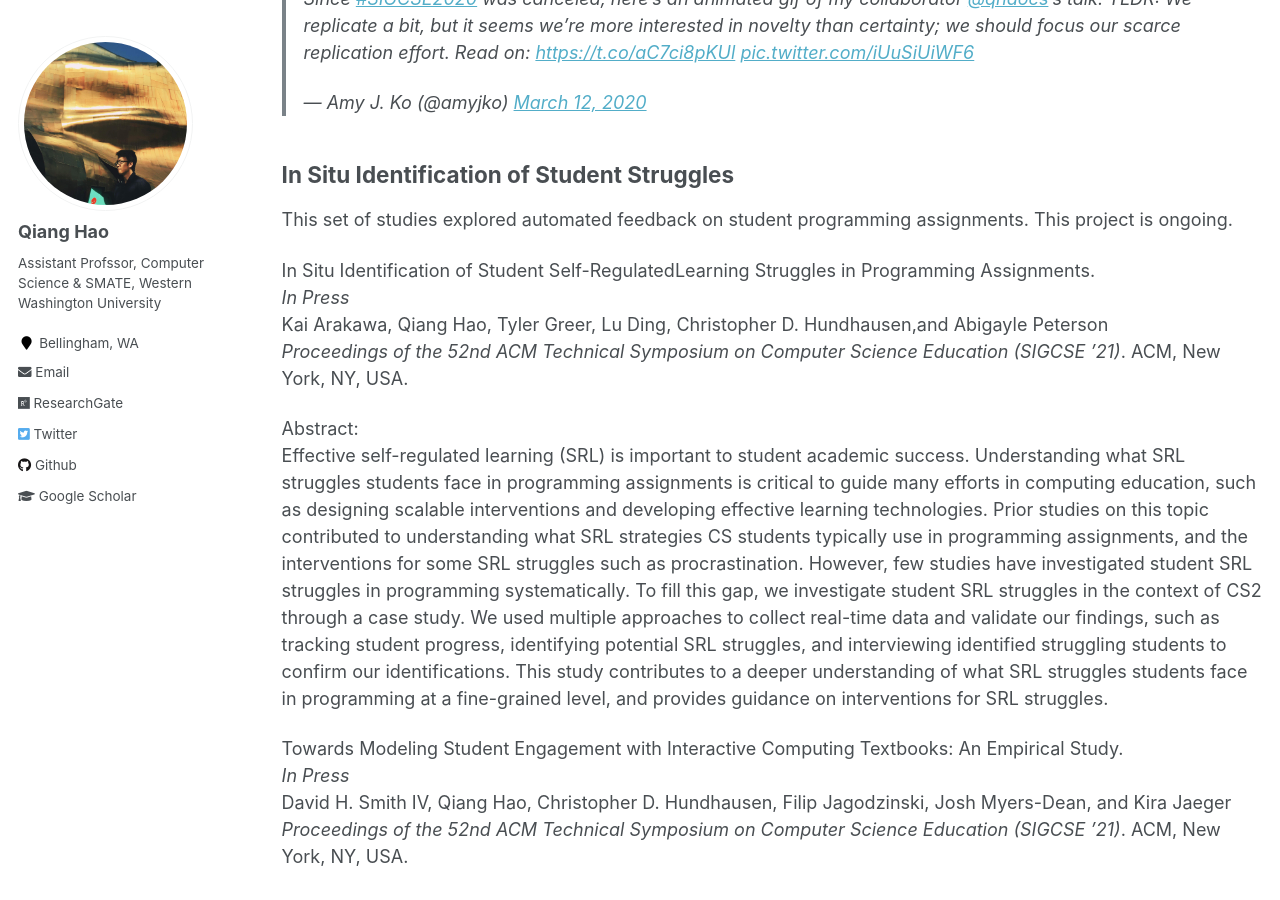
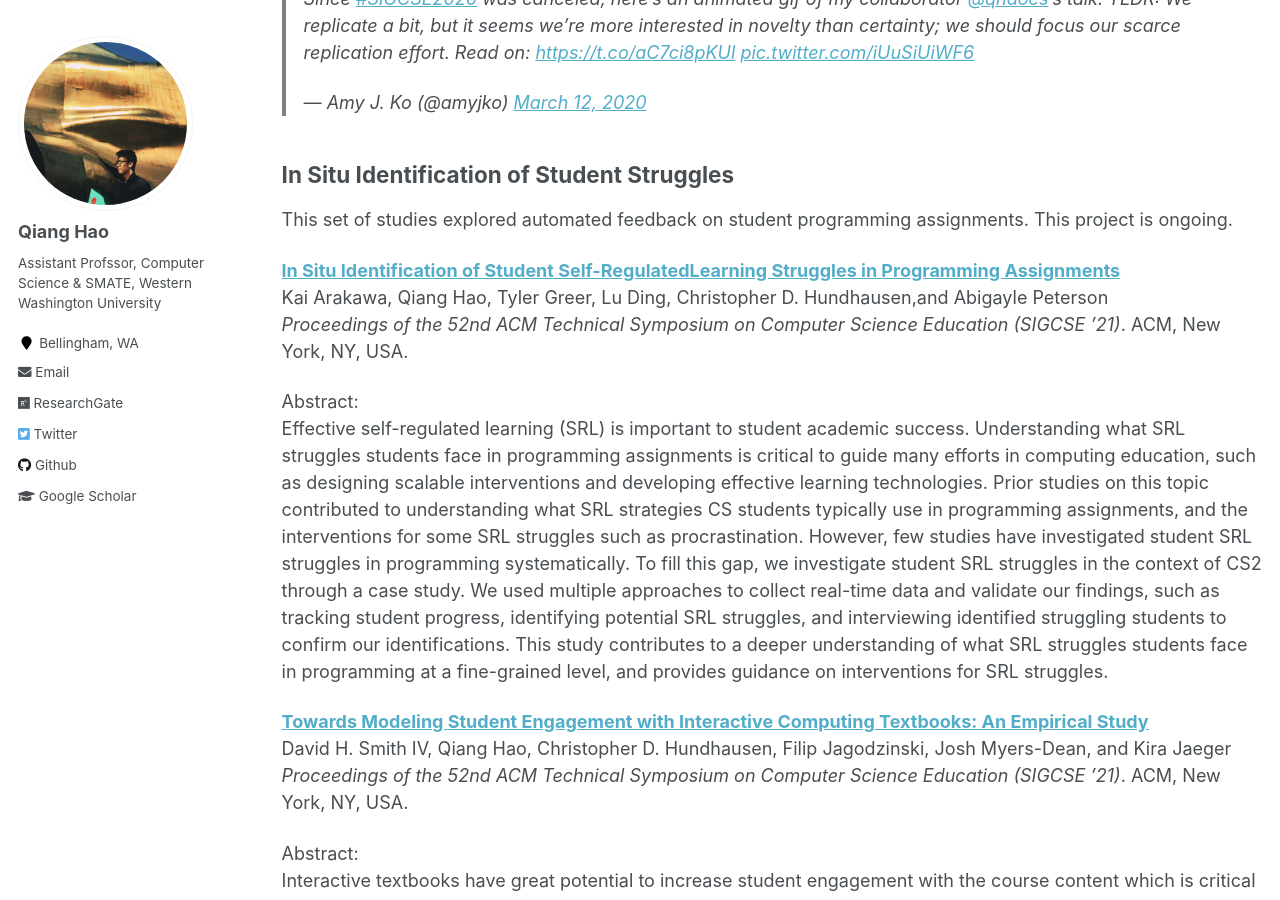
Before and after one commit to Neo-Hao/neo-hao.github.io, a Jekyll site: the page built from _pages/publications.md, in a window 1280 px wide and 900 px high, scrolled down 820 px. Built offline with Jekyll 4.4.1, drawn with Linux system fonts in a browser that asks for light colours; comment, search, counter and statistics services are not loaded.

```diff
--- a/_pages/publications.md
+++ b/_pages/publications.md
@@ -22,16 +22,14 @@
 
 This set of studies explored automated feedback on student programming assignments. This project is ongoing.
 
-In Situ Identification of Student Self-RegulatedLearning Struggles in Programming Assignments.
-*In Press*
+[__In Situ Identification of Student Self-RegulatedLearning Struggles in Programming Assignments__](http://qhao.info/downloads/sigcse-2021-1.pdf)
 Kai Arakawa, Qiang Hao, Tyler Greer, Lu Ding, Christopher D. Hundhausen,and Abigayle Peterson
 *Proceedings of the 52nd ACM Technical Symposium on Computer Science Education (SIGCSE ’21)*. ACM, New York, NY, USA.
 
 Abstract:
 Effective self-regulated learning (SRL) is important to student academic success. Understanding what SRL struggles students face in programming assignments is critical to guide many efforts in computing education, such as designing scalable interventions and developing effective learning technologies. Prior studies on this topic contributed to understanding what SRL strategies CS students typically use in programming assignments, and the interventions for some SRL struggles such as procrastination. However, few studies have investigated student SRL struggles in programming systematically. To fill this gap, we investigate student SRL struggles in the context of CS2 through a case study. We used multiple approaches to collect real-time data and validate our findings, such as tracking student progress, identifying potential SRL struggles, and interviewing identified struggling students to confirm our identifications. This study contributes to a deeper understanding of what SRL struggles students face in programming at a fine-grained level, and provides guidance on interventions for SRL struggles.
 
-Towards Modeling Student Engagement with Interactive Computing Textbooks: An Empirical Study.
-*In Press*
+[__Towards Modeling Student Engagement with Interactive Computing Textbooks: An Empirical Study__](http://qhao.info/downloads/sigcse-2021-2.pdf)
 David H. Smith IV, Qiang Hao, Christopher D. Hundhausen, Filip Jagodzinski, Josh Myers-Dean, and Kira Jaeger
 *Proceedings of the 52nd ACM Technical Symposium on Computer Science Education (SIGCSE ’21)*. ACM, New York, NY, USA.
 
@@ -86,7 +84,7 @@
 Online question & answer (Q & A) is a distinctive type of online interaction that is impactful on student learning. Prior studies on online interaction in large-scale classes mainly focused on online discussion and were conducted mainly in non-STEM fields. This research aims to quantify the effects of online Q & A interactions on student performance in the context of STEM education. 218 computer science students from a large university in the southeastern United States participated in this research. Data of four online Q & A activities was mined from the online Q & A forum for the course, including three student activities (asking questions, answering questions and viewing questions/answers) and one instructor activity (answering questions/providing clarifications). These activities were found to have different effects on student performance. Viewing questions/answers was found to have the greatest effect, while interaction with instructors showed minimum effects. This research fills the gap of lacking research in online Q & A, and the results of this research can inform the effective usage of online Q & A in large-scale STEM courses.
 
 
-[Automatic Identification of Ineffective Online Student Questions in Computing Education](http://qhao.info/downloads/fie-2018.pdf)
+[__Automatic Identification of Ineffective Online Student Questions in Computing Education__](http://qhao.info/downloads/fie-2018.pdf)
 **Qiang Hao**, April Galyardt, Bradley Barnes, Ewan Wright, Robert Maribe Branch
 *2018 IEEE Frontier in Education (FIE ’18)*. San Jose, CA.
 
```
Also changed, not shown: 2 other files.
